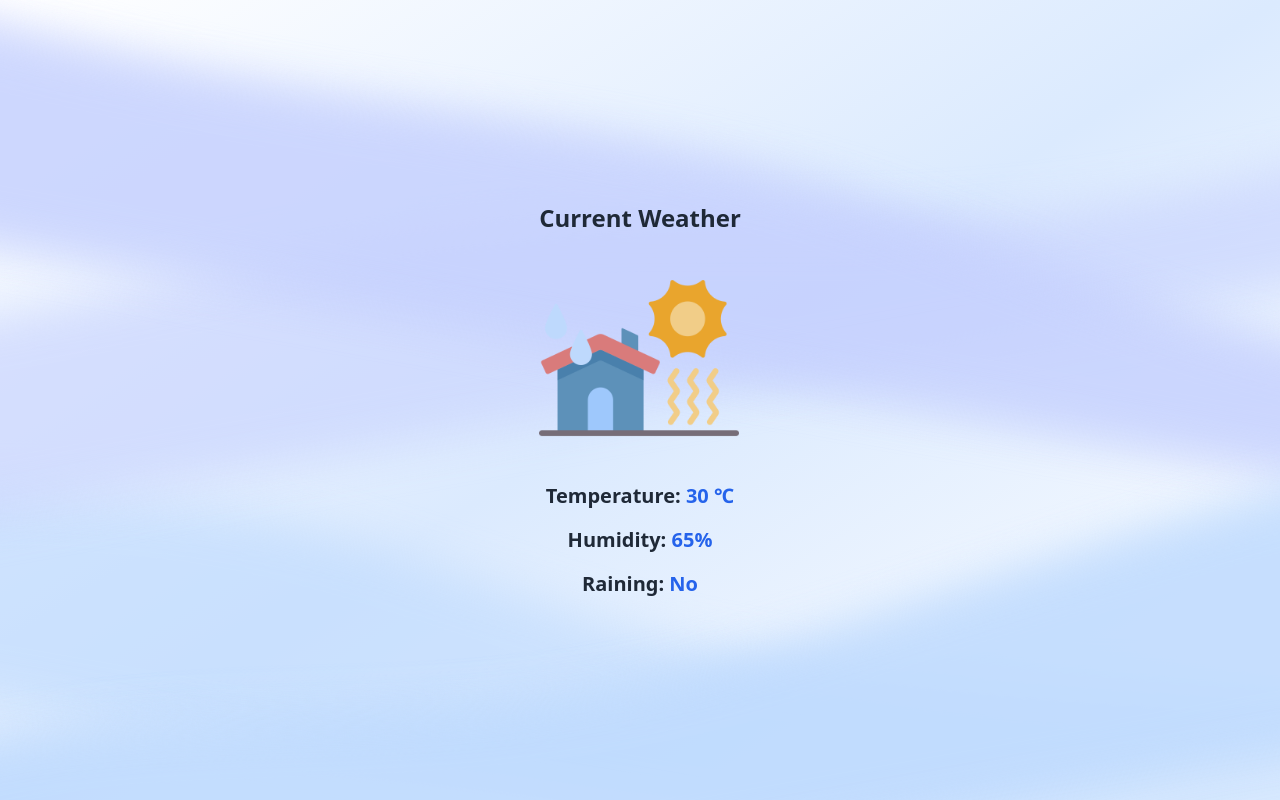
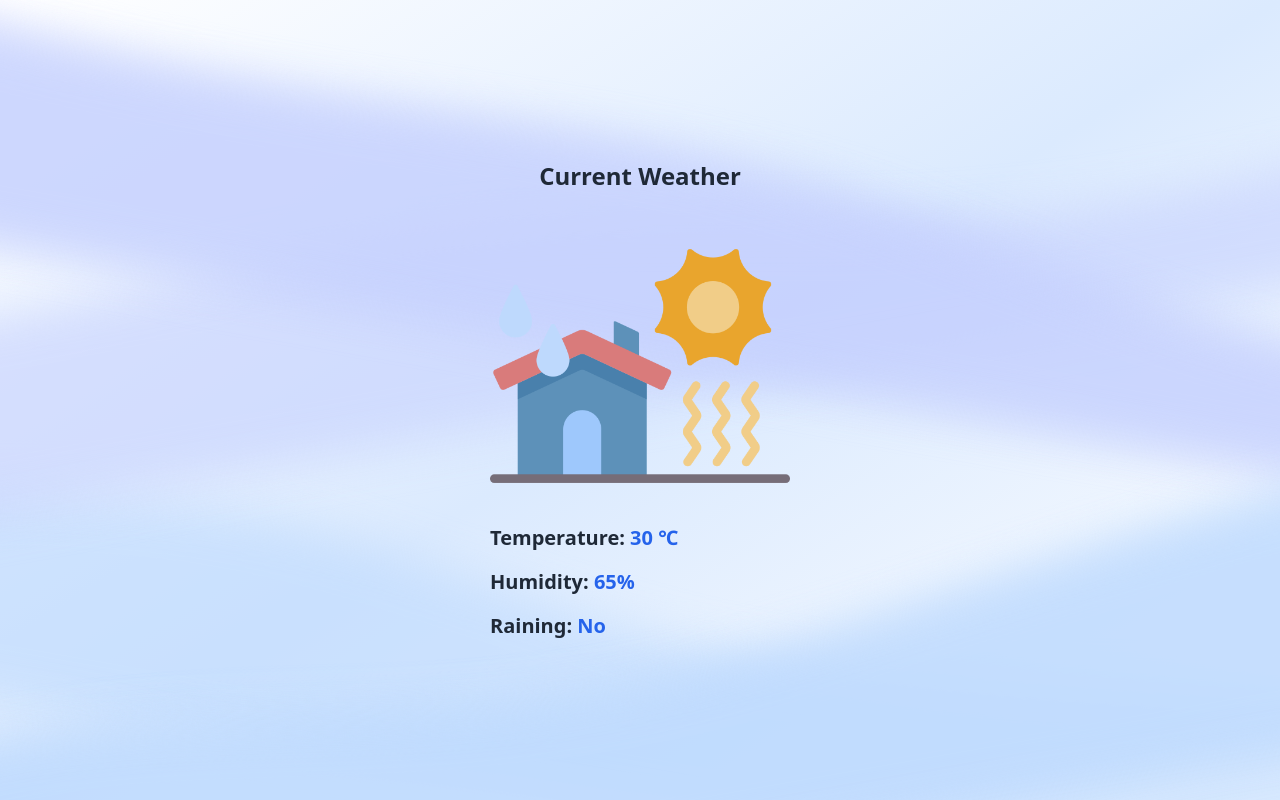
Before and after one commit to maryamsafdar/Smart-Water-Tank, a Next.js app in the folder smart-water-tank/: page /Weather in a window 1280 px wide. Built offline with nearby package versions, Linux system fonts and the light colour scheme.

Commit message:
first commit

```diff
--- a/smart-water-tank/src/app/WaterLevel/page.tsx
+++ b/smart-water-tank/src/app/WaterLevel/page.tsx
@@ -4,7 +4,7 @@ import TankLevel from "@/components/TankLevel";
 
 export default function TankLevelPage() {
   return (
-    <div className="relative min-h-screen w-full bg-gradient-to-br from-white via-blue-100 to-white text-gray-800 flex justify-center items-center p-6 overflow-hidden">
+    <div className="relative min-h-screen w-full bg-gradient-to-br from-white via-blue-100 to-white text-gray-800 flex justify-center items-center p-4 overflow-hidden">
 
       {/* Top Diagonal Blurred Waves */}
       <div className="absolute top-[-10%] left-[-20%] w-[160%] rotate-[10deg] z-0 filter blur-xl opacity-70">
--- a/smart-water-tank/src/components/TankLevel.tsx
+++ b/smart-water-tank/src/components/TankLevel.tsx
@@ -7,7 +7,7 @@ export default function TankLevel() {
   const [width, setWidth] = useState("");
 
   return (
-    <div className=" p-8 w-full max-w-md text-gray-800 backdrop-blur-md">
+    <div className=" p-3 w-full max-w-md text-gray-800 backdrop-blur-md">
       <div className="flex flex-col items-center space-y-6">
         {/* Logo */}
         <Image
--- a/smart-water-tank/src/components/WheatherCard.tsx
+++ b/smart-water-tank/src/components/WheatherCard.tsx
@@ -31,11 +31,11 @@ export default function WeatherCard({
       <div className="relative z-10 w-full max-w-3xl text-center font-semibold">
         <h2 className="text-2xl font-bold mb-6">Current Weather</h2>
 
-        <div className="flex justify-start mb-6">
-          <Image src="/Heat-wave.png" alt="Sun" width={200} height={200} />
+        <div className="flex justify-start mb-2">
+          <Image src="/Heat-wave.png" alt="Sun" width={300} height={300} />
         </div>
 
-        <div className="space-y-4 text-xl text-gray-800">
+        <div className="space-y-4 text-xl text-gray-800 text-left">
           <p>
             Temperature: <span className="text-blue-600 font-bold">{temperature} ℃</span>
           </p>
```
